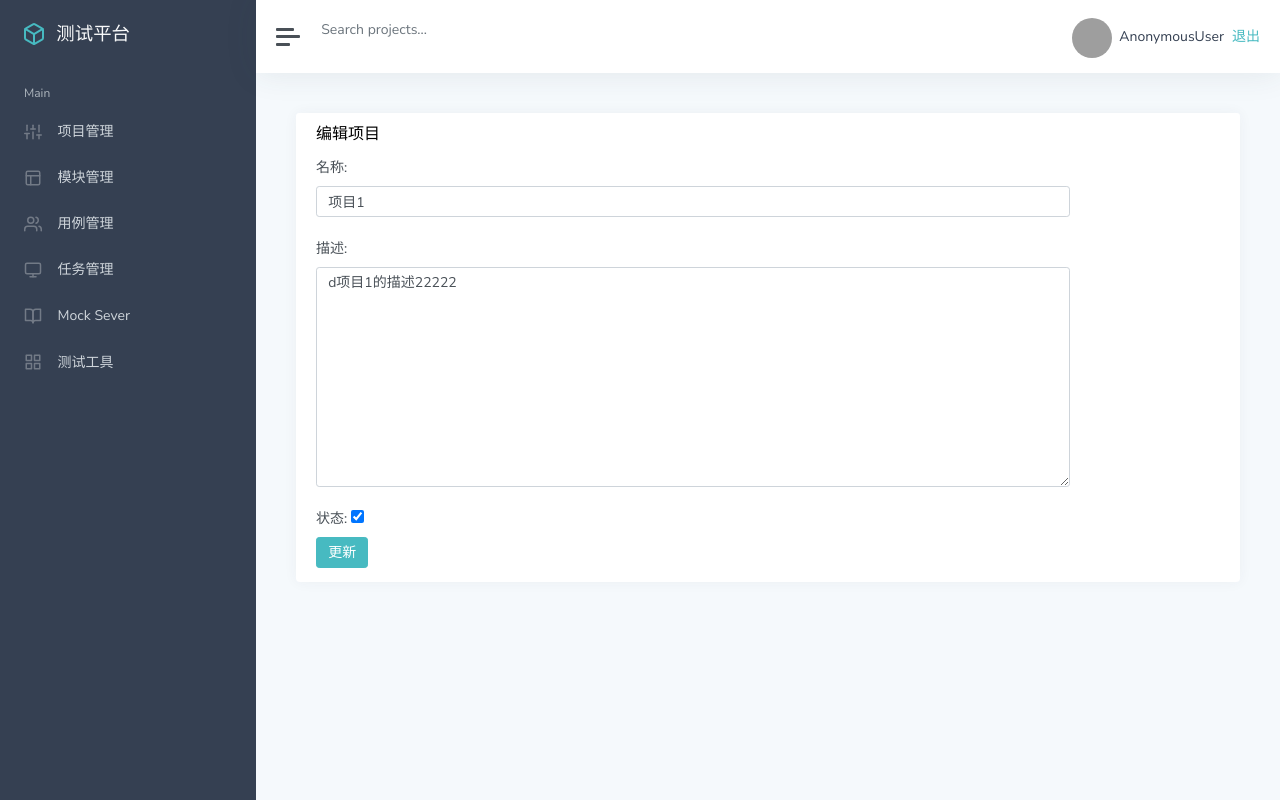
After one commit to siuweide/test_dev03, a Django app: page /project/edit/1/ in a window 1280 px wide. The commit adds this page. Run offline with Django 3.2, Linux system fonts and the light colour scheme; data comes from the database, SQL or seed files in the repository; both versions use the stored data as it was after the commit; some libraries are stand-ins or nearby versions; grey boxes are pictures that could not be loaded.

Commit message:
update and add files

```diff
--- a/test_platform/app_manage/form.py
+++ b/test_platform/app_manage/form.py
@@ -11,3 +11,9 @@ class ProjectForm(forms.Form):
     status = forms.BooleanField(label="状态", required=False,
                                 widget=widgets.CheckboxInput()
                                 )
+
+class ProjectEditFrom(forms.ModelForm):
+
+    class Meta:
+        model = Project
+        fields = ['name', 'describe', 'status']
--- a/test_platform/app_manage/urls.py
+++ b/test_platform/app_manage/urls.py
@@ -4,4 +4,5 @@ from app_manage import views
 urlpatterns = [
     path('', views.manage),
     path('add/', views.project_add),
+    path('edit/<int:pid>/', views.project_edit),
     ]
--- a/test_platform/app_manage/views.py
+++ b/test_platform/app_manage/views.py
@@ -1,8 +1,9 @@
 from django.http import HttpResponse
-from django.shortcuts import render
+from django.shortcuts import render, redirect
 from django.contrib.auth.decorators import login_required
+
 from app_manage.models import Project
-
+from app_manage.form import ProjectForm,ProjectEditFrom
 
 
 # @login_required
@@ -16,4 +17,42 @@ def manage(request):
     })
 
 def project_add(request):
-    return render(request, 'project/add.html')
+    if request.method == 'POST':
+        form = ProjectForm(request.POST)
+        if form.is_valid():
+            name = form.cleaned_data['name']
+            describe = form.cleaned_data['describe']
+            status = form.cleaned_data['status']
+            Project.objects.create(name=name, describe=describe, status=status)
+        return redirect('/project/')
+    else:
+        form = ProjectForm()
+    return render(request, 'project/add.html', {
+        'form':form
+    })
+
+def project_edit(request, pid):
+    if request.method == 'POST':
+        form = ProjectForm(request.POST)
+        if form.is_valid():
+            name = form.cleaned_data['name']
+            describe = form.cleaned_data['describe']
+            status = form.cleaned_data['status']
+
+            p = Project.objects.get(id=pid)
+            p.name = name
+            p.describe = describe
+            p.status = status
+            p.save()
+        return redirect('/project/')
+
+    else:
+        if pid:
+            project = Project.objects.get(id=pid)
+            form = ProjectEditFrom(instance=project)
+        else:
+            form = ProjectForm()
+        return render(request, 'project/edit.html', {
+            'form':form,
+            'id':pid
+        })
--- a/test_platform/templates/project/add.html
+++ b/test_platform/templates/project/add.html
@@ -12,7 +12,7 @@
         <div class="row">
             <div class="col-sm-12">
                 <div style="margin-left: 20px;margin-right: 20px; width: 80%">
-                    <form action="/manage/project_add" method="post">
+                    <form action="/project/add/" method="post">
                         {{ form }}
                         {% csrf_token %}
                         <br>
--- /dev/null
+++ b/test_platform/templates/project/edit.html
@@ -0,0 +1,64 @@
+{% extends "manage.html" %}
+{% block manage %}
+<div class="card flex-fill">
+    <div class="card-header">
+        <h5 class="card-title mb-0" style="float:left">编辑项目</h5>
+    </div>
+    <div id="datatables-dashboard-traffic_wrapper" class="dataTables_wrapper dt-bootstrap4 no-footer">
+        <div class="row">
+            <div class="col-sm-12 col-md-6"></div>
+            <div class="col-sm-12 col-md-6"></div>
+        </div>
+        <div class="row">
+            <div class="col-sm-12">
+                <div style="margin-left: 20px;margin-right: 20px; width: 80%">
+                    <form action="/project/edit/{{ id }}/" method="post">
+                    <label>名称:</label><br/>
+                        {{ form.name }}<br/>
+                    <label>描述:</label><br/>
+                        {{ form.describe }}<br/>
+                    <label>状态:</label>
+                        {{ form.status }}<br/>
+                    {% csrf_token %}
+                    <input type="submit" class="btn btn-primary" value="更新">
+                    </form>
+                </div>
+
+            </div>
+        </div>
+
+    </div>
+</div>
+<style>
+    input[name='name']{
+        display: block;
+        width: 100%;
+        height: calc(1.8125rem + 2px);
+        padding: .25rem .7rem;
+        font-size: .875rem;
+        font-weight: 400;
+        line-height: 1.5;
+        color: #495057;
+        background-color: #fff;
+        background-clip: padding-box;
+        border: 1px solid #ced4da;
+        border-radius: .2rem;
+        -webkit-transition: border-color .15s ease-in-out,box-shadow .15s ease-in-out;
+        transition: border-color .15s ease-in-out,box-shadow .15s ease-in-out;
+    }
+    textarea[name='describe']{
+        display: block;
+        width: 100%;
+        padding: .25rem .7rem;
+        font-size: .875rem;
+        font-weight: 400;
+        line-height: 1.5;
+        color: #495057;
+        background-color: #fff;
+        background-clip: padding-box;
+        border: 1px solid #ced4da;
+        border-radius: .2rem;
+        transition: border-color .15s
+    }
+</style>
+{% endblock %}
--- a/test_platform/templates/project/list.html
+++ b/test_platform/templates/project/list.html
@@ -34,7 +34,7 @@
                             <td>{{ p.describe }}</td>
                             <td>{{ p.create_time |date:"Y-m-d H:i:s"}}</td>
                             <td>
-                                <a href="/manage/project_edit/{{p.id}}/">编辑</a>
+                                <a href="/project/edit/{{p.id}}/">编辑</a>
                                 <a href="/manage/project_delete/{{p.id}}/">删除</a>
                             </td>
                         </tr>
```
Also changed, not shown: test_platform/db.sqlite3.
